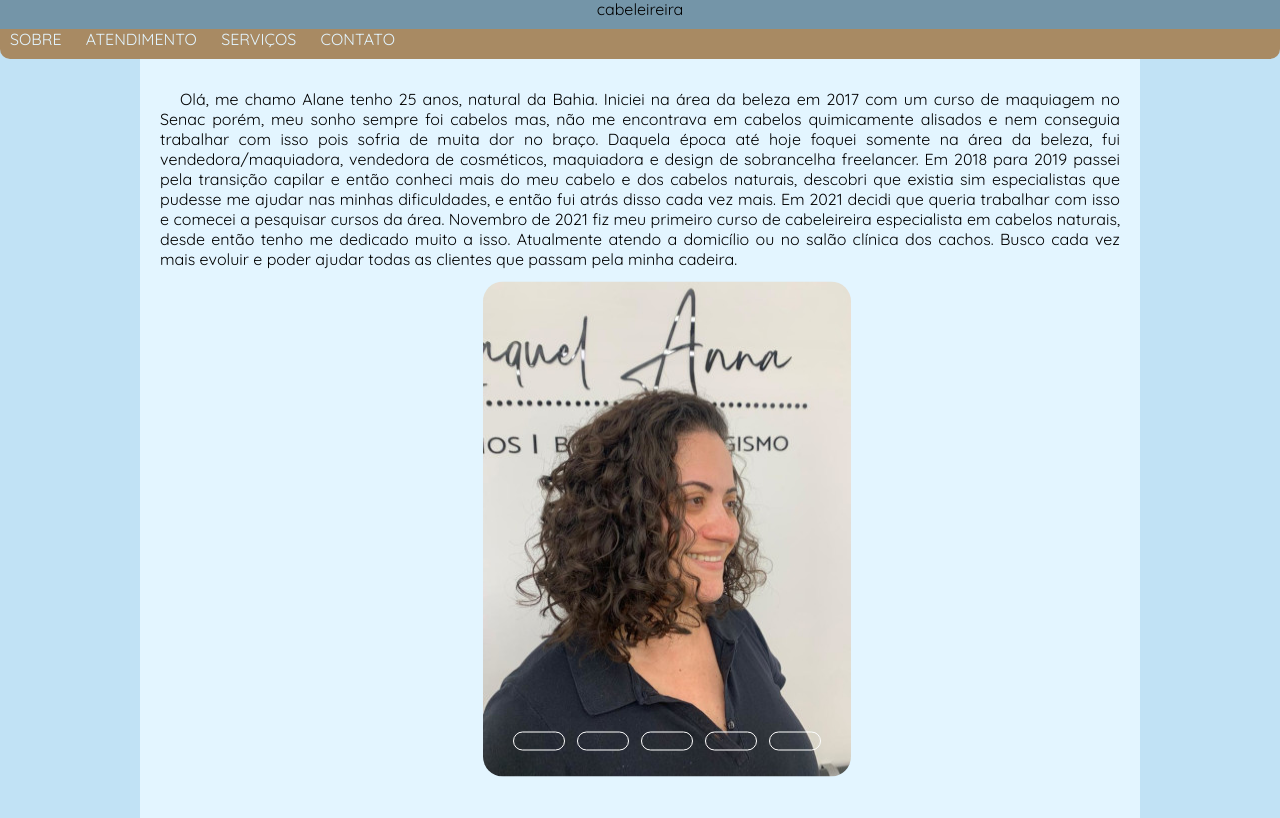
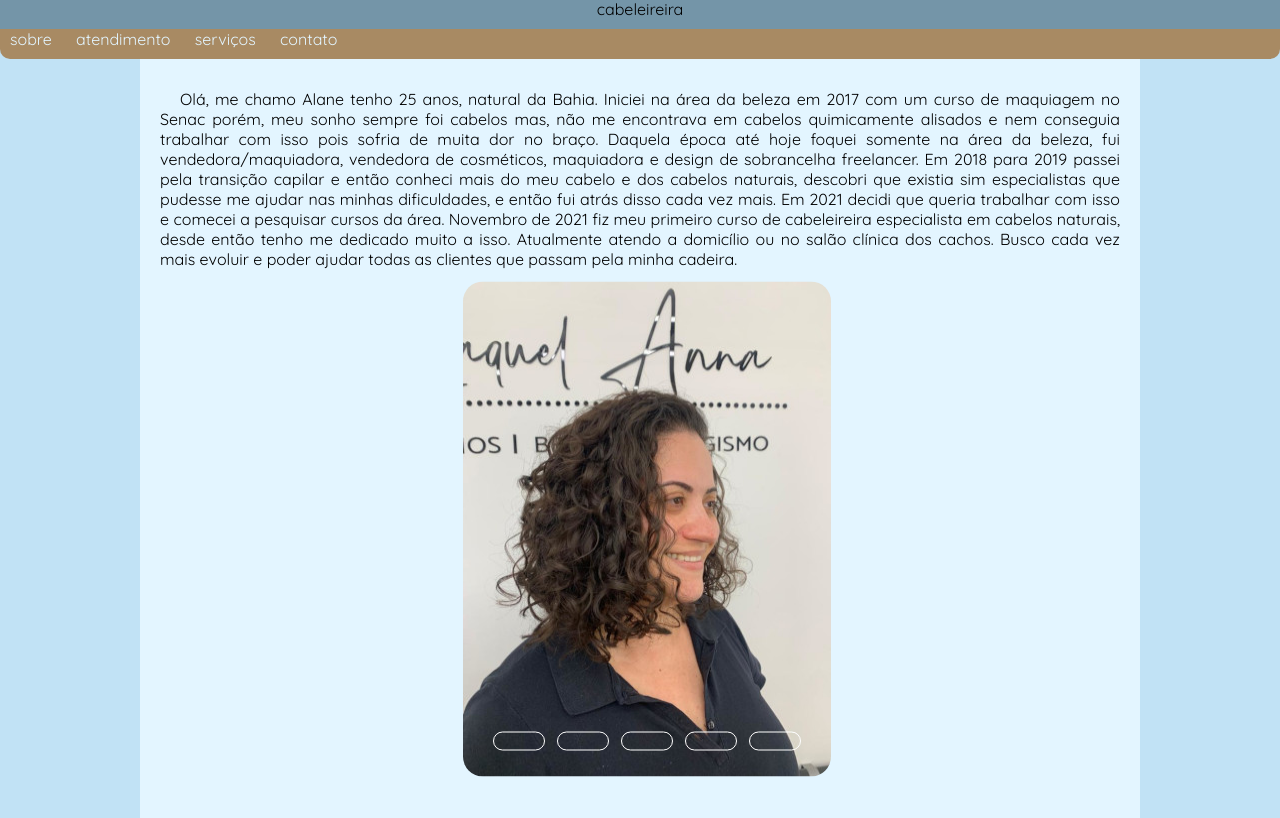
Before and after one commit to viniscsantos/Alane-Hair, a plain HTML site: page index.html in a window 1280 px wide. Shown: the part 127-945 px from the top of the page. Drawn offline with Linux system fonts and the light colour scheme; a web font is replaced by a local one.

Commit message:
Update estilo.css

```diff
--- a/css/estilo.css
+++ b/css/estilo.css
@@ -49,11 +49,8 @@ nav {
 }
 nav > a {
 	text-decoration: none;
-
 	padding: 10px;
 	color: var(--cor1);
-	text-transform: uppercase;
-
 }
 nav > a:hover {
 	position: relative;
@@ -95,7 +92,7 @@ div#fotos {
 	margin: auto;
 	position: relative;
 	top: 220px;
-	left: 211px;
+	left: 191px;
 	transform: translate(-50%, -50%);
 }
 
```
